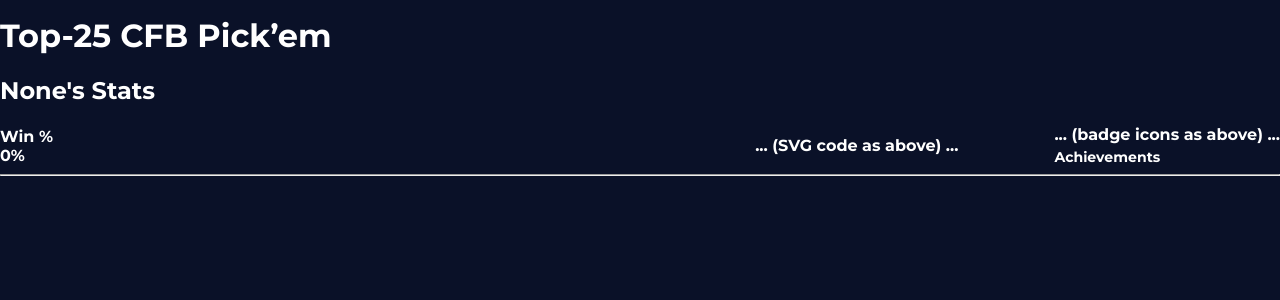
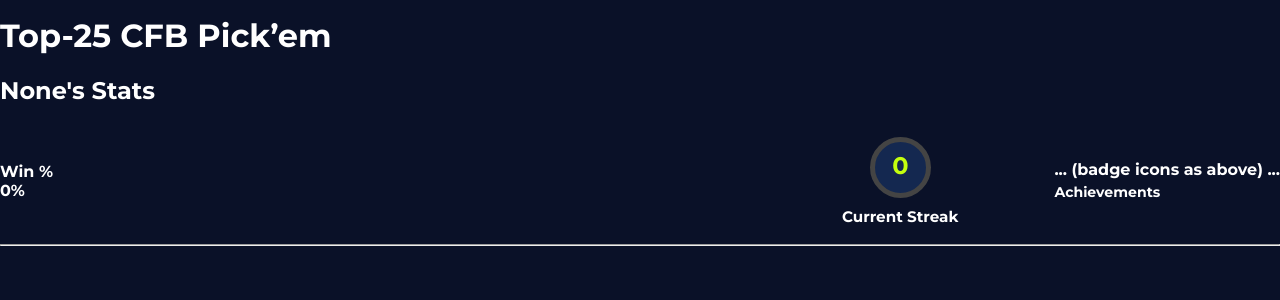
Before and after one commit to aidenspeyer-cmd/fastapi-app, a FastAPI app: page /profile in a window 1280 px wide. Shown: the top 300 px of the page. Run offline with FastAPI, Linux system fonts and the light colour scheme; data that the repository does not hold is empty.

Commit message:
Update profile.html

```diff
--- a/templates/profile.html
+++ b/templates/profile.html
@@ -13,9 +13,19 @@
     </div>
   </div>
   <!-- Streak circle -->
-  <div class="streak-circle-box">
-    ... (SVG code as above) ...
-  </div>
+<div class="streak-circle-box">
+  <svg width="65" height="65" viewBox="0 0 65 65">
+    <circle cx="32.5" cy="32.5" r="28" fill="#142850" stroke="#444" stroke-width="5"/>
+    <circle cx="32.5" cy="32.5" r="28" fill="none"
+      stroke="#C4FF0E"
+      stroke-width="6"
+      stroke-dasharray="176"
+      stroke-dashoffset="{{ 176 - (current_streak/10*176)}}"
+      stroke-linecap="round"/>
+    <text x="32.5" y="39" text-anchor="middle" fill="#C4FF0E" font-size="24" font-family="Montserrat" font-weight="bold">{{ current_streak }}</text>
+  </svg>
+  <div class="streak-label">Current Streak</div>
+</div>
   <!-- Achievements -->
   <div>
     <div class="badges-row">
```
